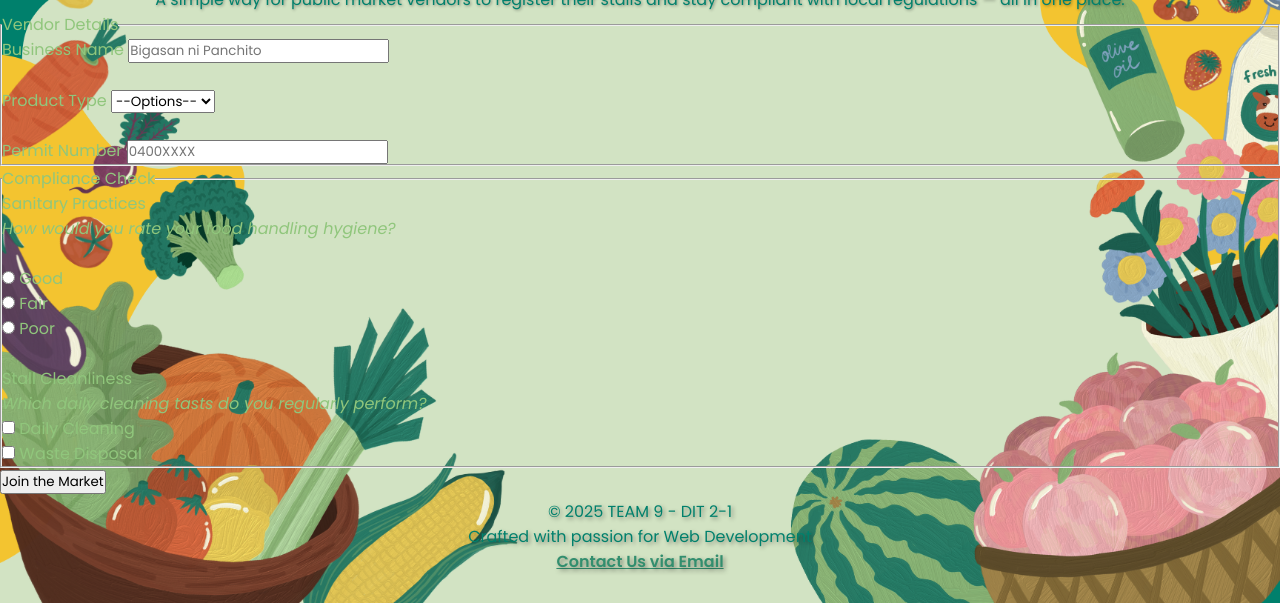
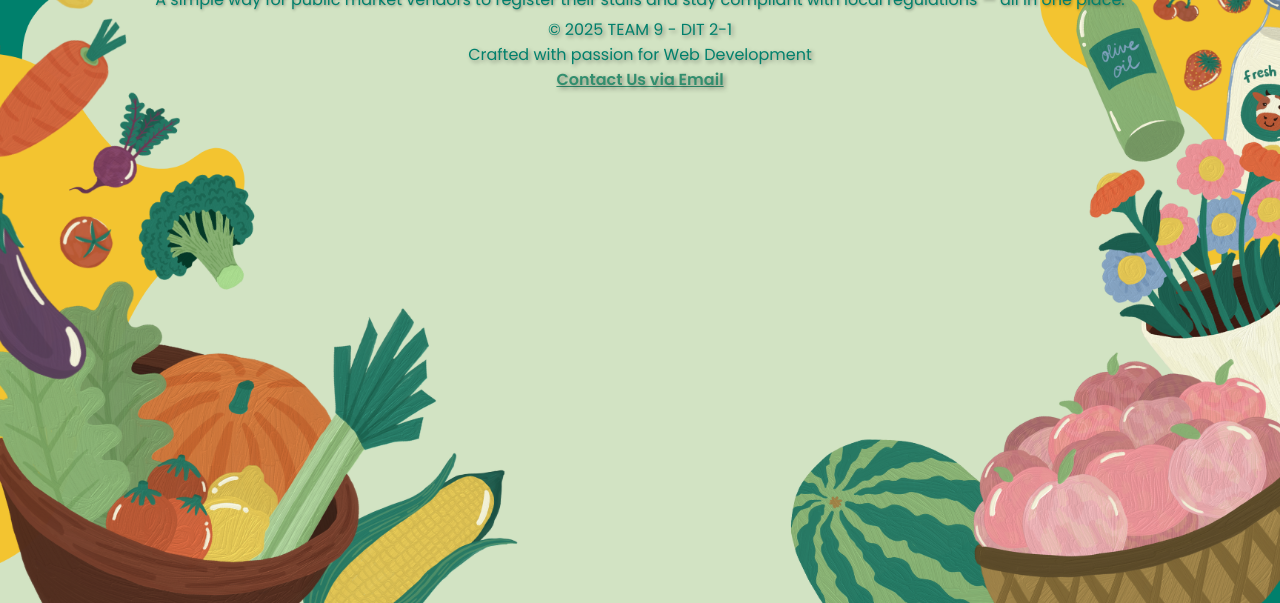
Before and after one commit to VinCeProg/webdev-assess2, a plain HTML site: page links/table.html in a window 1280 px wide. Shown: the part 197-800 px from the top of the page. Drawn offline with Linux system fonts and the light colour scheme; files that its build step writes are made by us from their sources; files whose address does not match are found by name.

Commit message:
updated the link for css and images

```diff
--- a/links/table.html
+++ b/links/table.html
@@ -5,11 +5,11 @@
     <meta name="viewport" content="width=device-width, initial-scale=1.0" />
     <title>PMVR | Home</title>
     <!-- CSS IMPORTS -->
-    <link rel="stylesheet" href="./css/navbar.css" />
-    <link rel="stylesheet" href="./css/table.css" />
-    <link rel="stylesheet" href="./css/styles.css" />
+    <link rel="stylesheet" href="../css/navbar.css" />
+    <link rel="stylesheet" href="../css/table.css" />
+    <link rel="stylesheet" href="../css/styles.css" />
     <!-- ICON -->
-    <link rel="icon" type="image/png" href="./img/team9-logo-2.png" />
+    <link rel="icon" type="image/png" href="../img/team9-logo-2.png" />
     <!-- FONTS -->
     <link rel="preconnect" href="https://fonts.googleapis.com" />
     <link rel="preconnect" href="https://fonts.gstatic.com" crossorigin />
@@ -21,14 +21,14 @@
 
   <body>
     <nav class="navbar" id="navbar">
-      <a href="./index.html" class="logo-title">
-        <img src="./img/team9-logo-2.png" alt="team9-logo" class="logo" />
+      <a href="../index.html" class="logo-title">
+        <img src="../img/team9-logo-2.png" alt="team9-logo" class="logo" />
         <h1>TEAM-9</h1>
       </a>
       <button class="burger-toggle" aria-label="Toggle menu">&#9776;</button>
       <ul class="menu">
-        <li><a href="../links/table.html">Submissions</a></li>
-        <li><a href="./index.html" class="btn-register">Register</a></li>
+        <li><a href="./table.html">Submissions</a></li>
+        <li><a href="../index.html" class="btn-register">Register</a></li>
       </ul>
     </nav>
     <header>
@@ -42,73 +42,7 @@
     </header>
 
     <main>
-      <div id="popup-reg" class="popover-dialog">
-        <form>
-          <fieldset class="fs-ven-details">
-            <legend>Vendor Details</legend>
-            <label for="business">Business Name</label>
-            <input
-              type="text"
-              id="business"
-              name="business"
-              placeholder="Bigasan ni Panchito"
-              class="input-text"
-              required
-            />
-            <br />
-            <br />
-            <label for="product">Product Type</label>
-            <select name="product" id="product" required>
-              <option value="">--Options--</option>
-              <option value="fruits">Fruits</option>
-              <option value="vegetables">Vegetables</option>
-              <option value="meat">Meat</option>
-              <option value="fish">Fish</option>
-              <option value="grocery">Grocery</option>
-            </select>
-            <br />
-            <br />
-            <label for="permit-num">Permit Number</label>
-            <input
-              type="text"
-              id="permit-num"
-              name="permit-num"
-              maxlength="8"
-              placeholder="0400XXXX"
-              class="input-text"
-              required
-            />
-          </fieldset>
-          <fieldset>
-            <legend>Compliance Check</legend>
-            <label>Sanitary Practices</label> <br />
-            <div class="text-wrapper">
-              <em> How would you rate your food handling hygiene? </em>
-            </div>
-            <br />
-            <input type="radio" id="good" name="sanitary" value="good" required/>
-            <label for="good" class="lbl">Good</label>
-            <br />
-            <input type="radio" id="fair" name="sanitary" value="fair" />
-            <label for="fair" class="lbl">Fair</label>
-            <br />
-            <input type="radio" id="poor" name="sanitary" value="poor" />
-            <label for="poor" class="lbl">Poor</label>
-            <br />
-            <br />
-            <label>Stall Cleanliness</label> <br />
-            <div class="text-wrapper">
-              <em> Which daily cleaning tasts do you regularly perform? </em>
-              <br />
-            </div>
-            <input type="checkbox" name="cleaning" value="daily-cleaning" />
-            <label class="lbl">Daily Cleaning</label><br />
-            <input type="checkbox" name="cleaning" value="waste-disposal" />
-            <label class="lbl">Waste Disposal</label>
-          </fieldset>
-          <input type="submit" value="Join the Market">
-        </form>
-      </div>
+
     </main>
 
     <footer>
```
